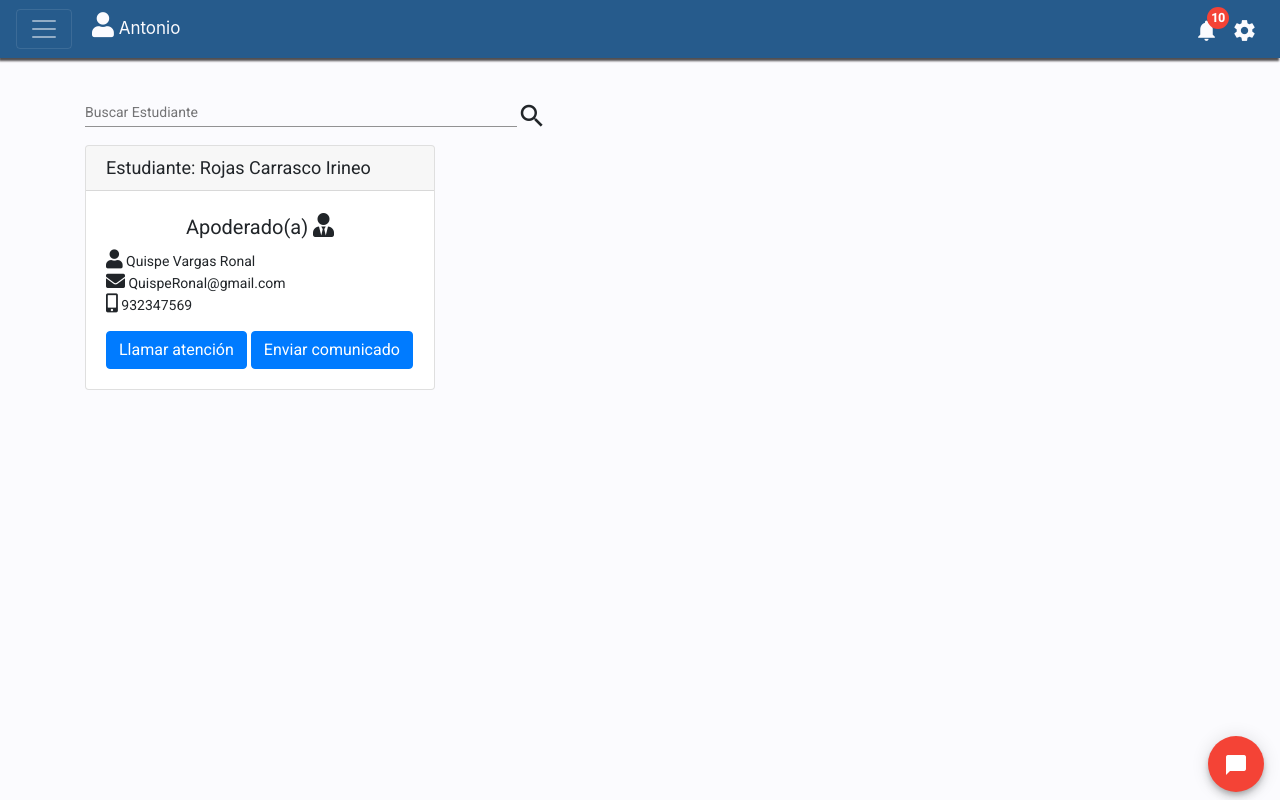
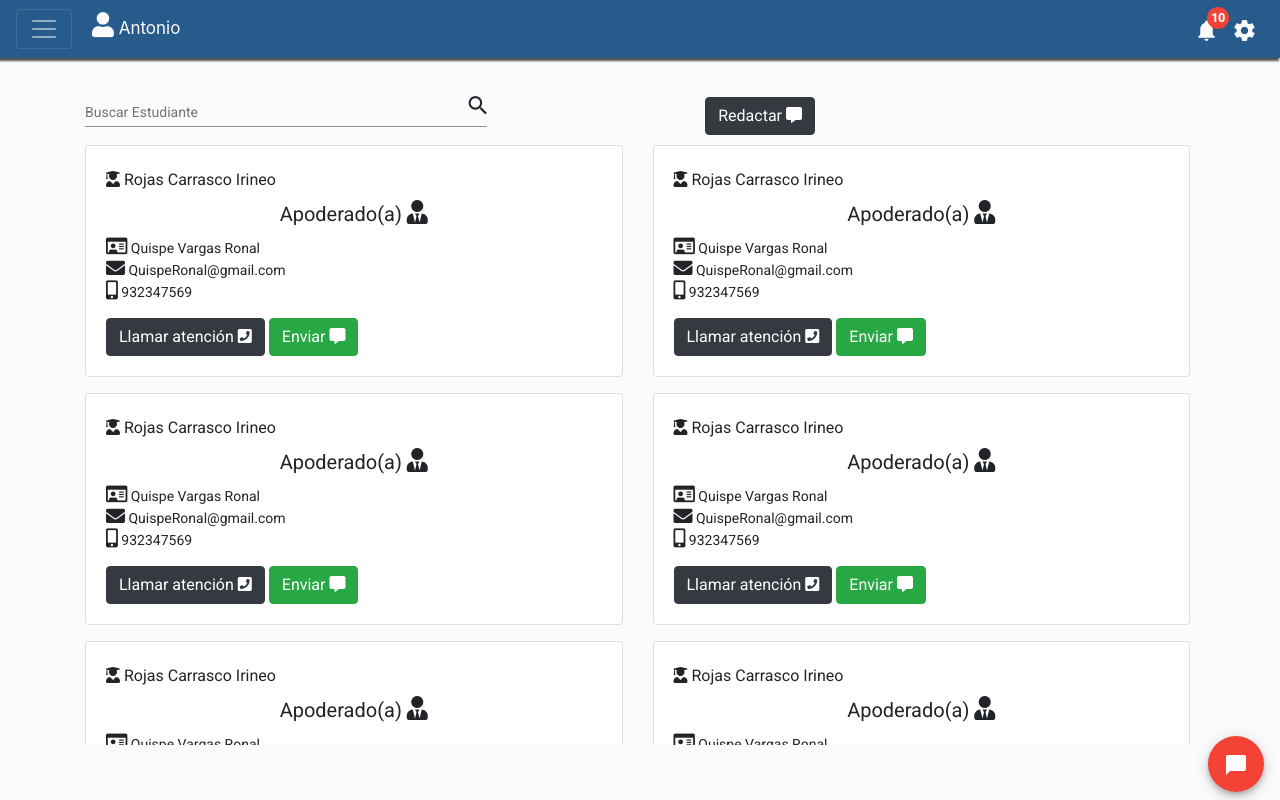
Before and after one commit to Jose-Antonio1999/SISTEMA-COMUNICADO-PHP-ANGULAR, an Angular app: page / in a window 1280 px wide. Built offline with nearby package versions, Linux system fonts and the light colour scheme.

Commit message:
avance del cpanel del docente v0.1

```diff
--- /dev/null
+++ b/src/app/menu/dialog-elements-example-dialog.html
@@ -0,0 +1,6 @@
+
+<h1 mat-dialog-title>Dialog with elements</h1>
+<div mat-dialog-content>This dialog showcases the title, close, content and actions elements.</div>
+<div mat-dialog-actions>
+  <button mat-button mat-dialog-close>Close</button>
+</div>
--- a/src/app/menu/menu.component.css
+++ b/src/app/menu/menu.component.css
@@ -61,3 +61,10 @@ section {
   justify-content: center;
   width: 120px;
 }
+
+.ventanaEmergente{
+  height:100px;
+  width: 200px;
+  margin: 0 auto;
+  background:red;
+}
--- a/src/app/menu/menu.component.html
+++ b/src/app/menu/menu.component.html
@@ -25,7 +25,7 @@
 <div class="fixed-bottom">
   <nav class="navbar">
     <div></div>
-    <button id="newMessge" mat-fab color="warn" aria-label="Example icon button with a home icon">
+    <button (click)="openDialog()" id="newMessge" mat-fab color="warn" aria-label="Example icon button with a home icon">
       <span class="material-icons">
         chat_bubble
         </span>
--- a/src/app/menu/menu.component.ts
+++ b/src/app/menu/menu.component.ts
@@ -1,4 +1,5 @@
 import { Component, OnInit } from '@angular/core';
+import { MatDialog } from '@angular/material/dialog';
 
 @Component({
   selector: 'app-menu',
@@ -7,9 +8,14 @@ import { Component, OnInit } from '@angular/core';
 })
 export class MenuComponent implements OnInit {
 
-  constructor() { }
+  constructor(public dialog: MatDialog) {
 
+  }
+  openDialog() {
+    this.dialog.open(DialogElementsExampleDialog);
+  }
   ngOnInit(): void {
   }
 
 }
+export class DialogElementsExampleDialog {}
--- a/src/app/panel-control/panel-control.component.css
+++ b/src/app/panel-control/panel-control.component.css
@@ -1,14 +1,38 @@
 
 .inputBuscar{
-  width: 80%;
+  width: 55%;
 }
 #titleP{
   margin-top: -10px;
   font-size: 20px;
 }
-#titleE{
-  font-size: 18px;
-}
 #icon{
   font-size: 19px;
 }
+#izquierdoRow{
+  display: flex;
+  flex-direction: row;
+  justify-content:space-between;
+}
+.conteedorLista{
+  padding: 0px 5px 5px 0px;
+  height: 75vh;
+  overflow: hidden;
+  overflow-y: scroll;
+}
+.conteedorLista::-webkit-scrollbar{
+  height: 2px;
+  width: 7px;
+  margin:5px;
+}
+.conteedorLista::-webkit-scrollbar-thumb{
+  cursor: pointer;
+  background:#265B8C;
+  border-radius: 10px;
+}
+
+@media (max-width:760px){
+  #buttonRedactar{
+    width: 150px;
+  }
+}
--- a/src/app/panel-control/panel-control.component.html
+++ b/src/app/panel-control/panel-control.component.html
@@ -3,38 +3,43 @@
 <div class="container-fluit mt-5">
   <div class="container">
     <div class="row">
-      <div class="col-md-6">
-        <div class="form-inline">
+      <div class="col-md-8">
+        <div class="form-inline" id="izquierdoRow">
           <mat-form-field class="inputBuscar">
             <mat-label>Buscar Estudiante</mat-label>
             <input  matInput autocomplete="off">
+            <mat-icon matSuffix><span style="font-size:25px;" class="material-icons">search</span></mat-icon>
           </mat-form-field>
-          <span style="font-size:30px;" class="material-icons">search</span>
+          <a id="buttonRedactar" href="#" class="btn btn-dark">Redactar <i class="fas fa-comment-alt"></i></a>
         </div>
       </div>
-      <div class="col-md-6">
+      <div class="col-md-4">
 
       </div>
     </div>
   </div>
-  <div class="container">
-    <div class="row">
-      <div class="col-md-4">
-        <div class="card">
-          <h5 class="card-header" id="titleE" >Estudiante: Rojas Carrasco Irineo</h5>
-          <div class="card-body">
+
+<div class="container">
+
+<div class="conteedorLista">
+  <div class="row">
+    <div class="col-sm-6" *ngFor="let item of listaAlumnos">
+      <div class="card mb-3">
+        <div class="card-body">
+            <h3 ><i class="fas fa-user-graduate"></i> Rojas Carrasco Irineo</h3>
             <h5 class="text-center" id="titleP">Apoderado(a) <i class="fas fa-user-tie" style="font-size: 24px;"></i></h5>
-            <div><i id="icon" class="fas fa-user"></i> Quispe Vargas Ronal</div>
+            <div><i id="icon" class="far fa-id-card"></i> Quispe Vargas Ronal</div>
             <div><i id="icon" class="fas fa-envelope"></i> QuispeRonal@gmail.com</div>
             <div><i id="icon" class="fas fa-mobile-alt"></i> 932347569</div>
             <div class="mt-3">
-              <a href="#" class="btn btn-primary">Llamar atención</a>
-              <a href="#" class="btn btn-primary ml-1">Enviar comunicado</a>
+              <a href="#" class="btn btn-dark">Llamar atención <i class="fas fa-phone-square"></i></a>
+              <a href="#" class="btn btn-success ml-1">Enviar <i class="fas fa-comment-alt"></i></a>
             </div>
-          </div>
         </div>
       </div>
-
     </div>
   </div>
+
 </div>
+
+</div>
--- a/src/app/panel-control/panel-control.component.ts
+++ b/src/app/panel-control/panel-control.component.ts
@@ -7,7 +7,25 @@ import { Component, OnInit } from '@angular/core';
 })
 export class PanelControlComponent implements OnInit {
 
-  constructor() { }
+  listaAlumnos = new Array<number>()
+  constructor() {
+    this.listaAlumnos.push(1)
+    this.listaAlumnos.push(1)
+    this.listaAlumnos.push(1)
+    this.listaAlumnos.push(1)
+    this.listaAlumnos.push(1)
+    this.listaAlumnos.push(1)
+    this.listaAlumnos.push(1)
+    this.listaAlumnos.push(1)
+    this.listaAlumnos.push(1)
+    this.listaAlumnos.push(1)
+    this.listaAlumnos.push(1)
+    this.listaAlumnos.push(1)
+    this.listaAlumnos.push(1)
+    this.listaAlumnos.push(1)
+    this.listaAlumnos.push(1)
+    this.listaAlumnos.push(1)
+  }
 
   ngOnInit(): void {
   }
```
Also changed, not shown: src/app/material/material.module.ts (+5 -2 lines).
